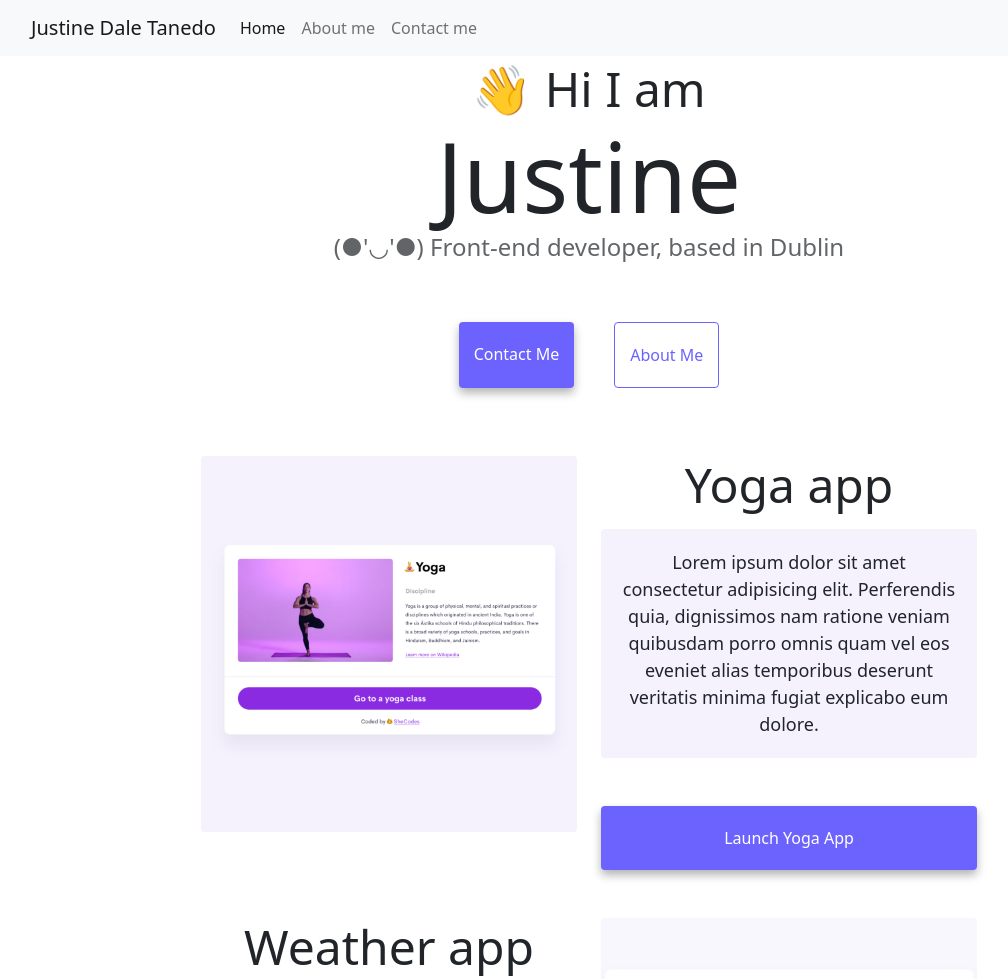
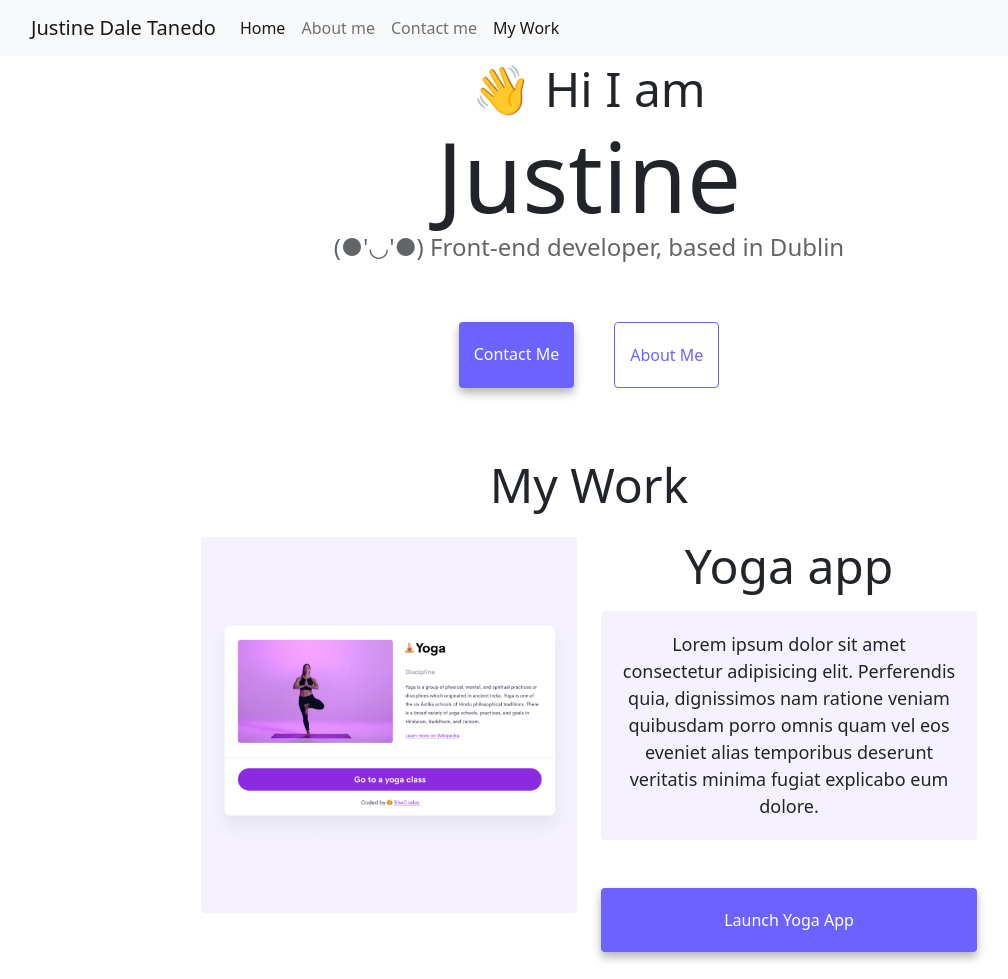
Before and after one commit to malijkab/portfolio-app, a plain HTML site: page index.html in a window 1280 px wide. Shown: the top 979 px of the page, without its empty margins (51-1059 px from the left). Drawn offline with nearby package versions, Linux system fonts and the light colour scheme.

Commit message:
Added MY Work link

```diff
--- a/index.html
+++ b/index.html
@@ -46,6 +46,14 @@
             <li class="nav-item">
               <a class="nav-link" href="about.html#contact">Contact me</a>
             </li>
+            <li class="nav-item">
+              <a
+                class="nav-link active"
+                aria-current="page"
+                href="index.html#mywork"
+                >My Work</a
+              >
+            </li>
           </ul>
         </div>
       </div>
@@ -59,6 +67,8 @@
       >
       <a href="about.html" class="about-link" title="about me">About me</a>
     </div>
+    <h4 id="mywork">My Work</h4>
+    <br />
     <div class="container">
       <div class="row">
         <div class="col-md-6">
--- a/style.css
+++ b/style.css
@@ -11,7 +11,8 @@ body {
 
 h1,
 h2,
-h3 {
+h3,
+h4 {
   text-align: center;
   margin: 0;
 }
@@ -20,7 +21,8 @@ h1 {
   font-size: 96px;
 }
 
-h2 {
+h2,
+h4 {
   font-size: 48px;
 }
 
```
Also changed, not shown: about.html (+3 -0 lines), images/aboutphoto.png (added), images/tools.png (added).
